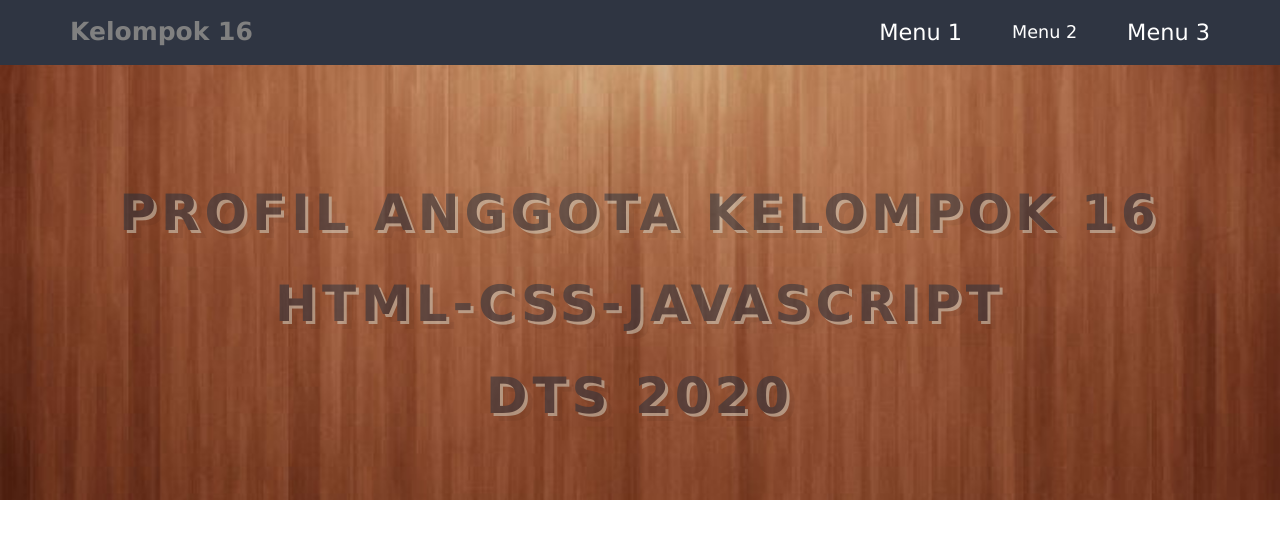
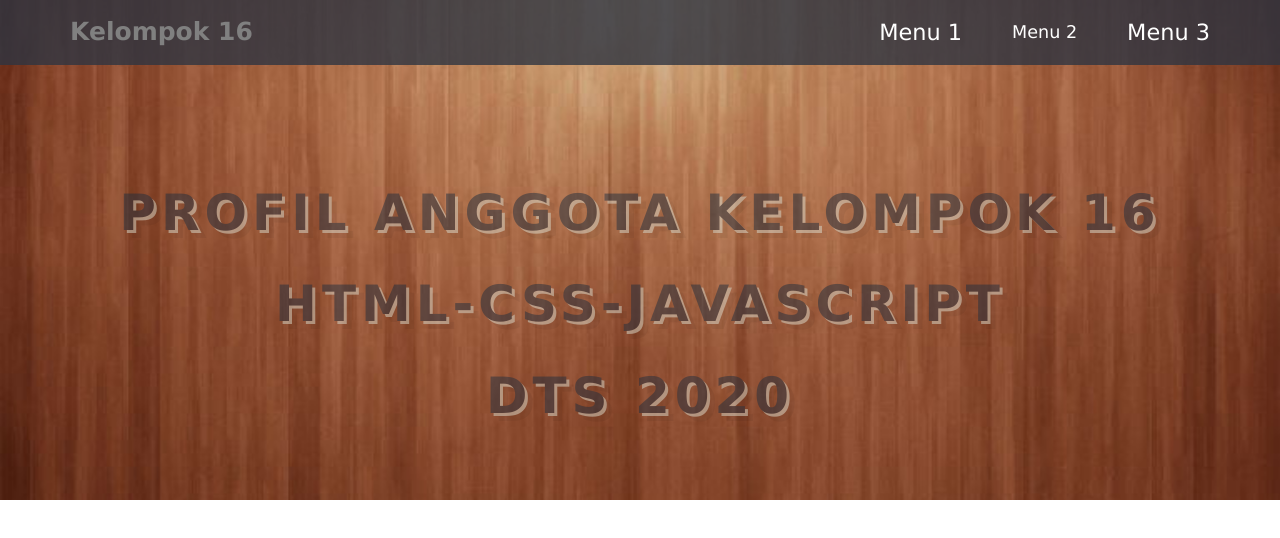
Before and after one commit to MariefW/F16_DTS20, a plain HTML site: page index.html in a window 1280 px wide. Drawn offline with Linux system fonts and the light colour scheme.

Commit message:
header color fixed

```diff
--- a/stylesheet.css
+++ b/stylesheet.css
@@ -8,7 +8,7 @@ body {
 }
 
 header{
-  background-color: #2f3542;
+  background-color: rgba(47, 53, 66, 0.8);
   position: fixed;
   z-index:10;
   top:0;
```
